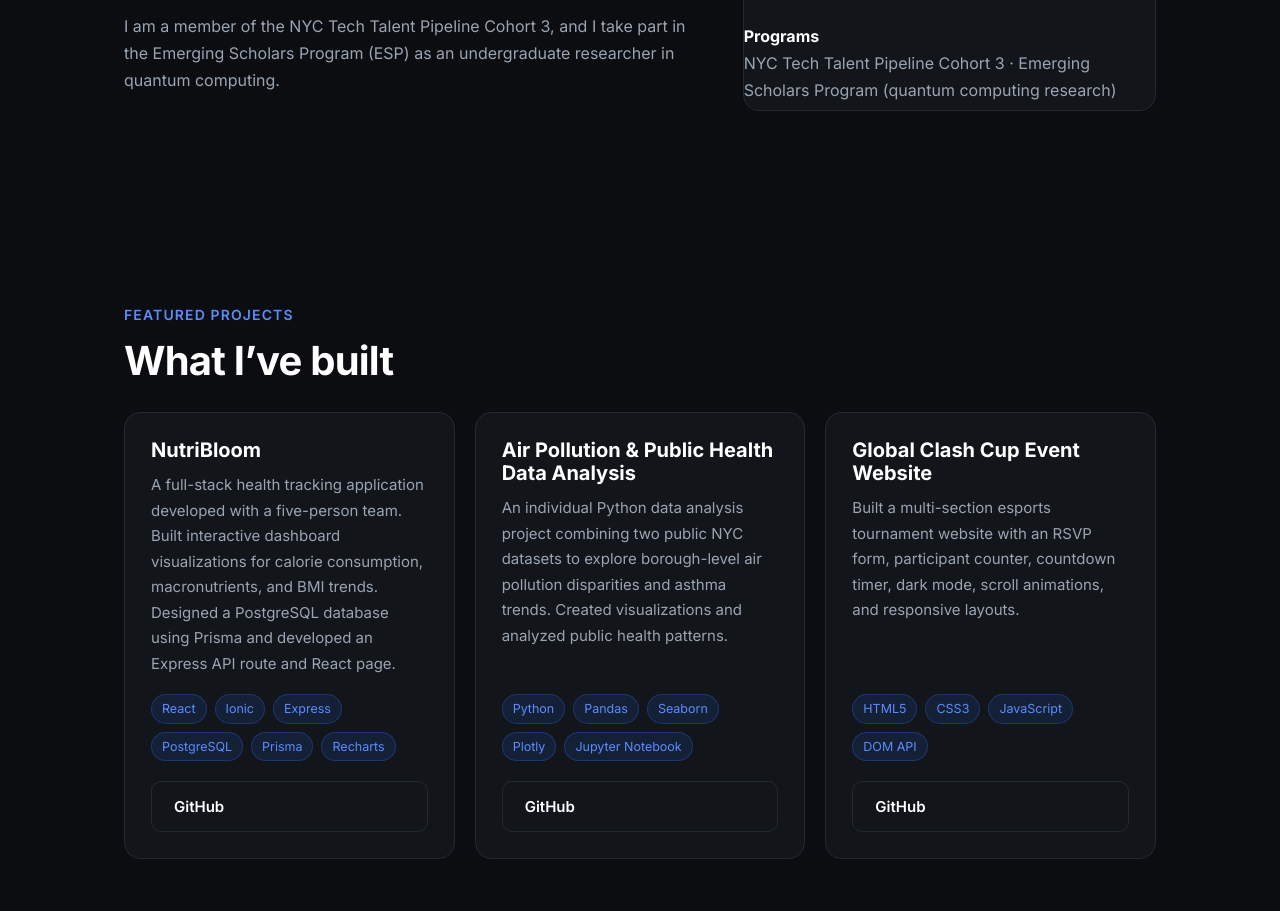
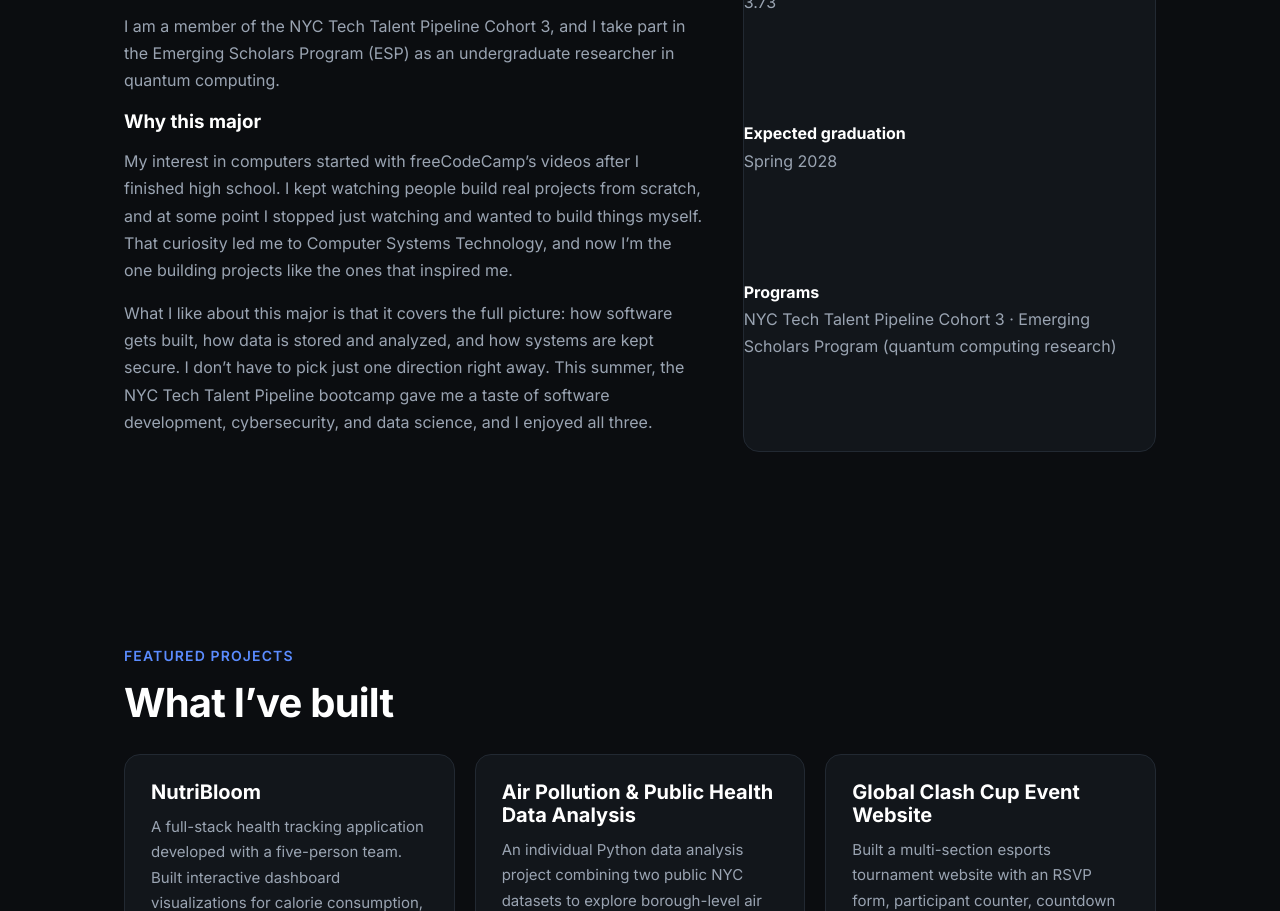
Before and after one commit to Ramanpreet8/Ramanpreet-portfolio, a website: page Documents/ramanpreet - portfolio/index.html in a window 1280 px wide. Shown: the part 1234-2145 px from the top of the page. Drawn offline with Linux system fonts and the light colour scheme.

Commit message:
changed my intro

```diff
--- a/Documents/ramanpreet - portfolio/index.html
+++ b/Documents/ramanpreet - portfolio/index.html
@@ -56,6 +56,9 @@
 <p>I am a Computer Systems Technology student interested in software engineering, full-stack development, and building practical applications. I have experience working with React, JavaScript, Python, Java, Express, PostgreSQL, and Prisma.</p>
 <p>Through academic projects, independent development, and team collaboration, I enjoy solving problems and turning ideas into functional software.</p>
 <p>I am a member of the NYC Tech Talent Pipeline Cohort 3, and I take part in the Emerging Scholars Program (ESP) as an undergraduate researcher in quantum computing.</p>
+<h3>Why this major</h3>
+<p>My interest in computers started with freeCodeCamp’s videos after I finished high school. I kept watching people build real projects from scratch, and at some point I stopped just watching and wanted to build things myself. That curiosity led me to Computer Systems Technology, and now I’m the one building projects like the ones that inspired me.</p>
+<p>What I like about this major is that it covers the full picture: how software gets built, how data is stored and analyzed, and how systems are kept secure. I don’t have to pick just one direction right away. This summer, the NYC Tech Talent Pipeline bootcamp gave me a taste of software development, cybersecurity, and data science, and I enjoyed all three.</p>
 </div>
 <ul class="facts card reveal">
 <li><b>Education</b>B.Tech in Computer Systems Technology, NYC College of Technology (CUNY)</li>
```
Also changed, not shown: 1 other file.
